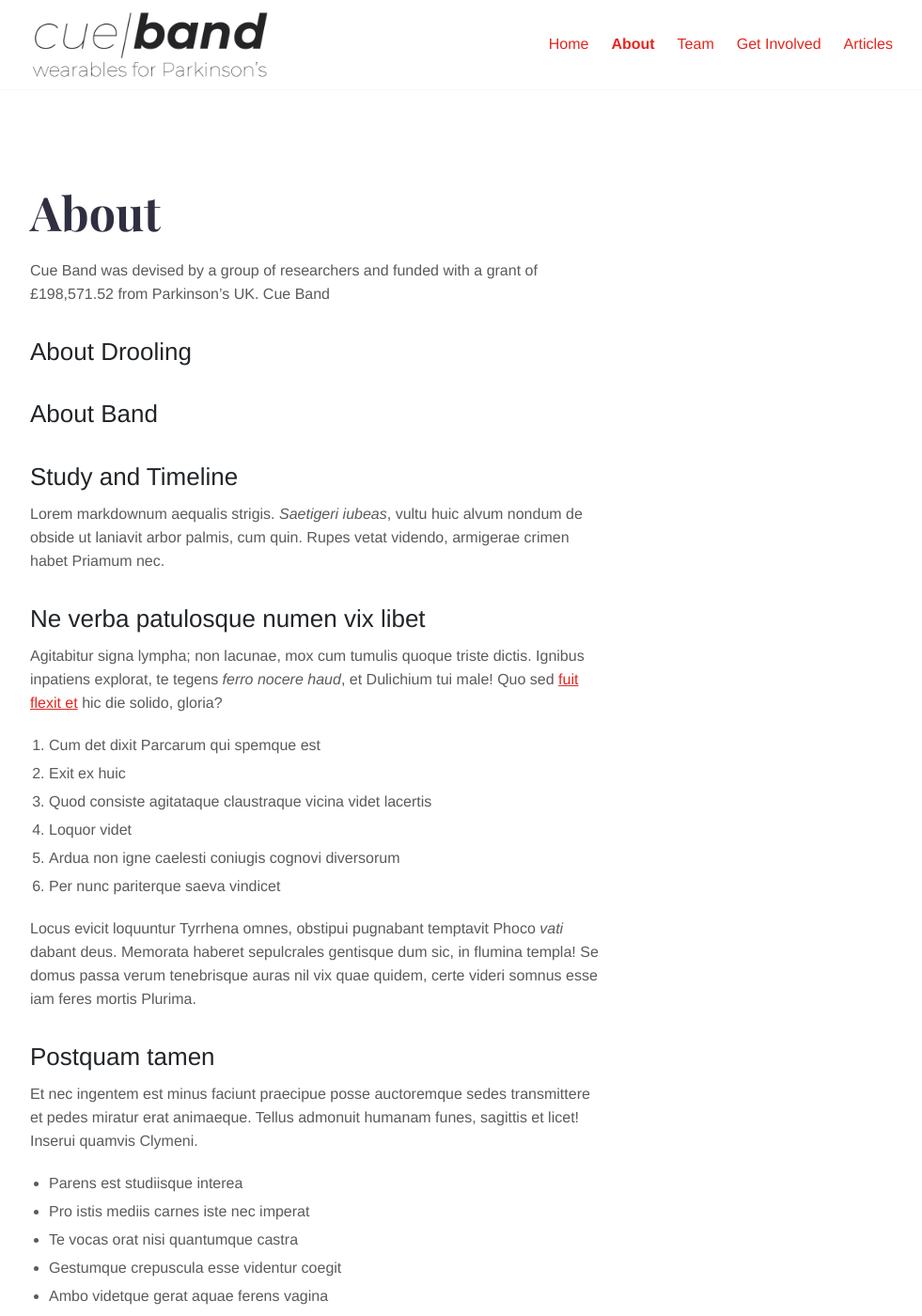
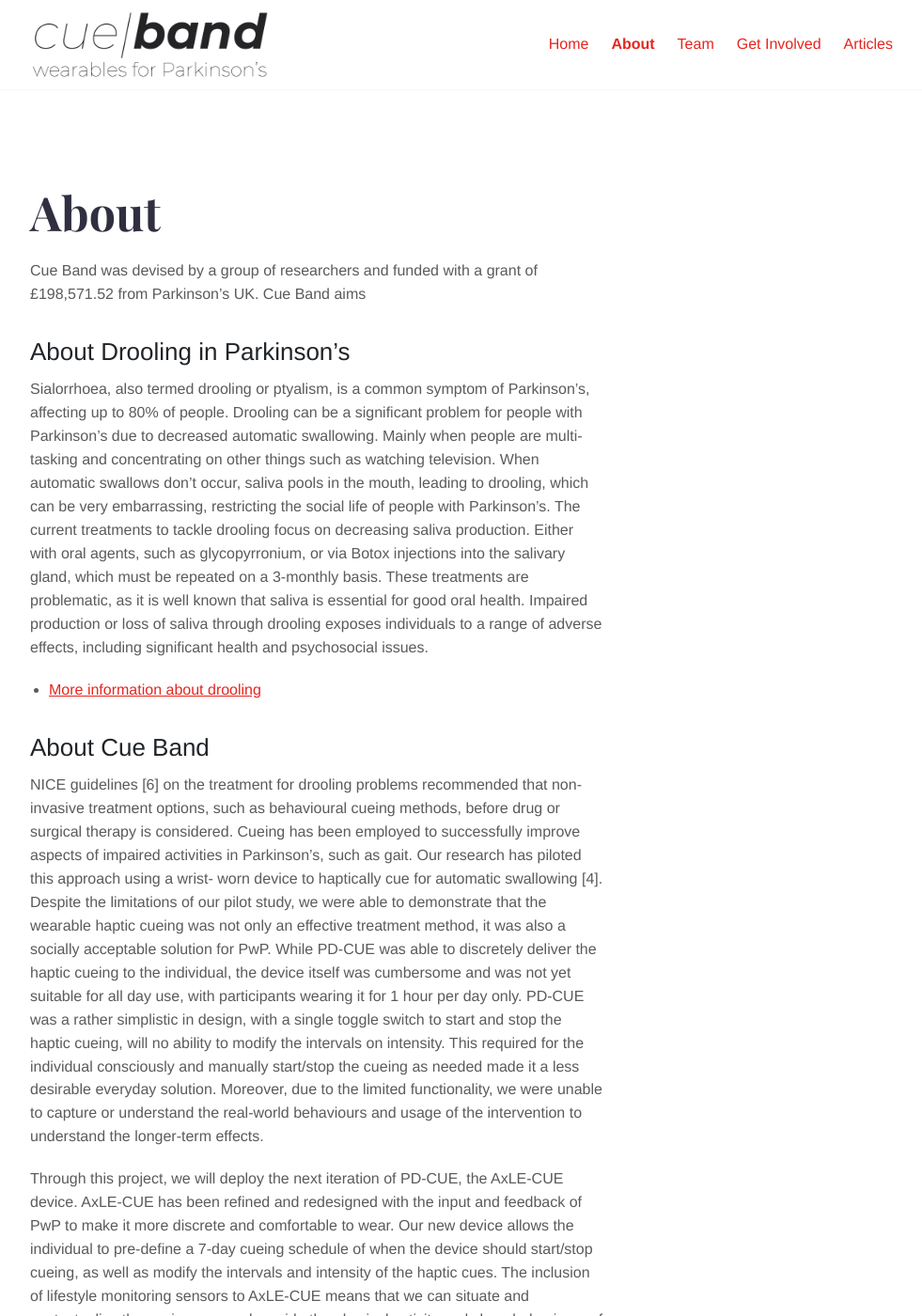
Before and after one commit to cueband/cue-band-website, a Jekyll site: the page built from about.md, in a window 1280 px wide and 1400 px high. Shown: the whole window at 94% size, without its empty margins (143-1124 px from the left). Built offline with Jekyll 4.4.1, drawn with Linux system fonts in a browser that asks for light colours; some of the changed text lies outside the part shown.

Commit message:
drooling text

```diff
--- a/about.md
+++ b/about.md
@@ -5,12 +5,24 @@
 bodyClass: page-about
 ---
 
-Cue Band was devised by a group of researchers and funded with a grant of £198,571.52 from Parkinson's UK. Cue Band
+Cue Band was devised by a group of researchers and funded with a grant of £198,571.52 from Parkinson's UK. Cue Band aims
 
 
-## About Drooling
+## About Drooling in Parkinson's
 
-## About Band
+Sialorrhoea, also termed drooling or ptyalism, is a common symptom of Parkinson's, affecting up to 80% of people. Drooling can be a significant problem for people with Parkinson's due to decreased automatic swallowing. Mainly when people are multi-tasking and concentrating on other things such as watching television. When automatic swallows don't occur, saliva pools in the mouth, leading to drooling, which can be very embarrassing, restricting the social life of people with Parkinson's.
+The current treatments to tackle drooling focus on decreasing saliva production. Either with oral agents, such as glycopyrronium, or via Botox injections into the salivary gland, which must be repeated on a 3-monthly basis.  These treatments are problematic, as it is well known that saliva is essential for good oral health. Impaired production or loss of saliva through drooling exposes individuals to a range of adverse effects, including significant health and psychosocial issues.
+
+* [More information about drooling](https://www.parkinsons.org.uk/information-and-support/eating-swallowing-and-saliva-control)
+
+
+## About Cue Band
+
+NICE guidelines [6] on the treatment for drooling problems recommended that non-invasive treatment options, such as behavioural cueing methods, before drug or surgical therapy is considered. Cueing has been employed to successfully improve aspects of impaired activities in Parkinson’s, such as gait. Our research has piloted this approach using a wrist- worn device to haptically cue for automatic swallowing [4]. Despite the limitations of our pilot study, we were able to demonstrate that the wearable haptic cueing was not only an effective treatment method, it was also a socially acceptable solution for PwP. While PD-CUE was able to discretely deliver the haptic cueing to the individual, the device itself was cumbersome and was not yet suitable for all day use, with participants wearing it for 1 hour per day only. PD-CUE was a rather simplistic in design, with a single toggle switch to start and stop the haptic cueing, will no ability to modify the intervals on intensity. This required for the individual consciously and manually start/stop the cueing as needed made it a less desirable everyday solution. Moreover, due to the limited functionality, we were unable to capture or understand the real-world behaviours and usage of the intervention to understand the longer-term effects.
+
+Through this project, we will deploy the next iteration of PD-CUE, the AxLE-CUE device. AxLE-CUE has been refined and redesigned with the input and feedback of PwP to make it more discrete and comfortable to wear. Our new device allows the individual to pre-define a 7-day cueing schedule of when the device should start/stop cueing, as well as modify the intervals and intensity of the haptic cues. The inclusion of lifestyle monitoring sensors to AxLE-CUE means that we can situate and contextualise the cueing usage alongside the physical activity and sleep behaviours of PwP. Will recruit 3000 PwP to wear the device throughout our 6-week evaluation. Participants will be asked to wear the device 24/7 during this time, giving us a greater understanding of the effectiveness and acceptability of the technology within real-world use.
+
+
 
 ## Study and Timeline
 
```
